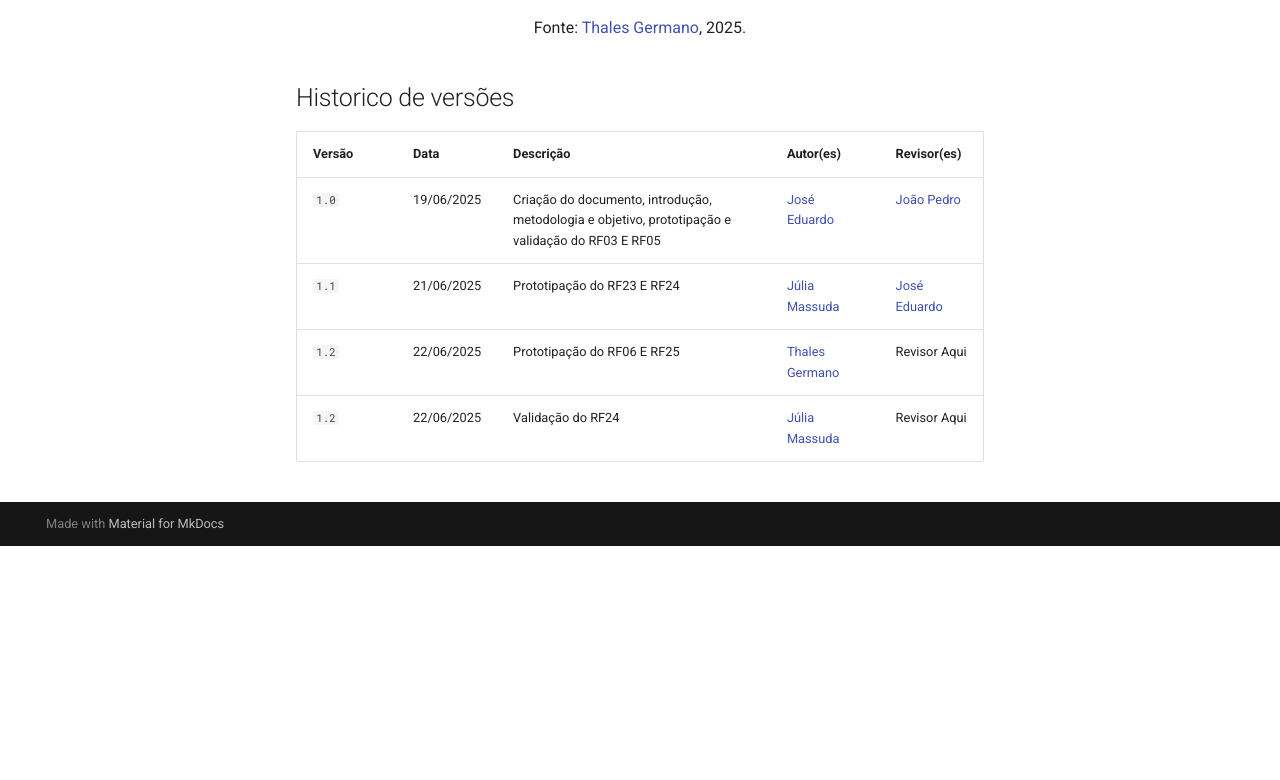
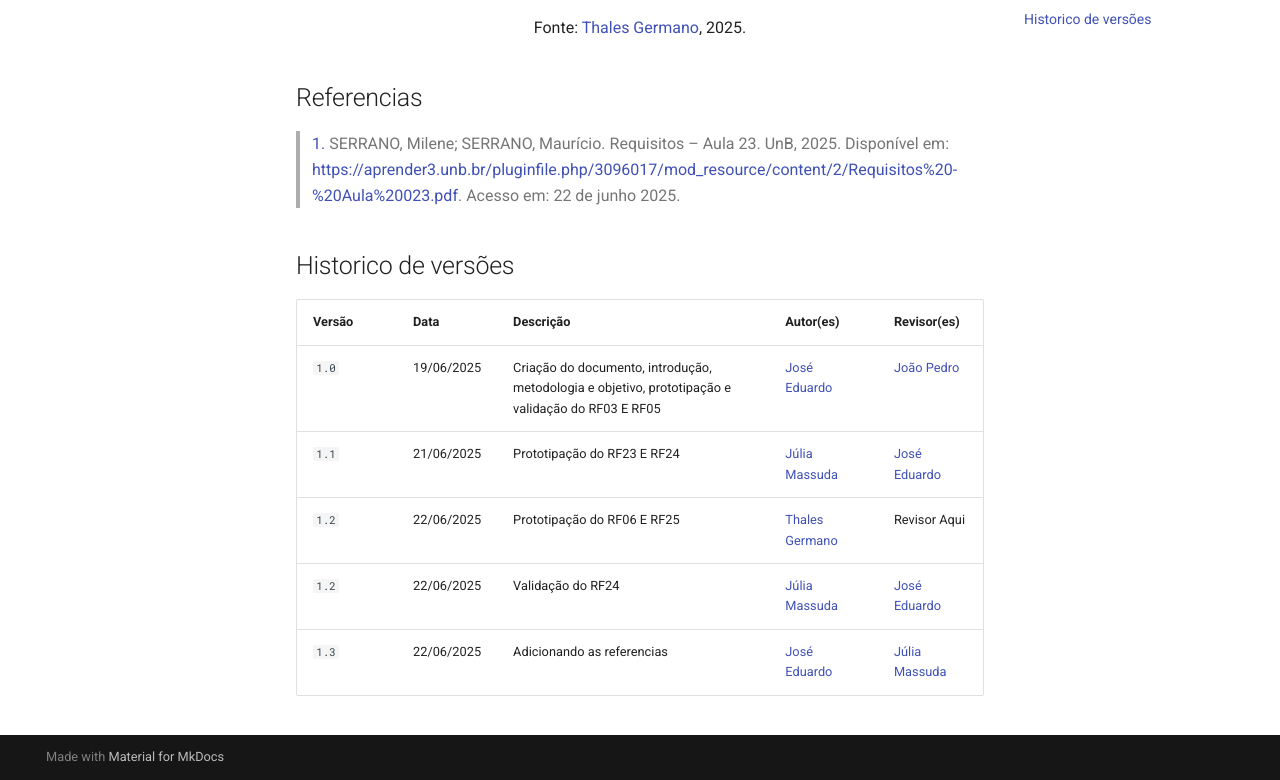
Before and after one commit to Requisitos-de-Software/2025.1-Meu-INSS, an MkDocs documentation site: the page built from docs/validacao/prototipacao.md, in a window 1280 px wide and 1400 px high, scrolled down 9587 px. Shown: the part 620-1400 px from the top of the window. Built offline with MkDocs 1.6.1 and Material for MkDocs 9.7.7, drawn with Linux system fonts in a browser that asks for light colours; comment, search, counter and statistics services are not loaded; before the commit the page ends 10753 px from its top, so only the background shows below that.

Commit message:
corrigindo ref

```diff
--- a/docs/validacao/prototipacao.md
+++ b/docs/validacao/prototipacao.md
@@ -222,7 +222,10 @@ O usuário testou o protótipo desenvolvido, especificamente o referente ao [RF2
 
 <font size="3"><p style="text-align: center">Fonte: [Thales Germano](https://github.com/thalesgvl), 2025.</p></font>
 
+## Referencias
 
+> <a>1.</a> SERRANO, Milene; SERRANO, Maurício. Requisitos – Aula 23. UnB, 2025. Disponível em: [https://aprender3.unb.br/pluginfile.php/3096017/mod_resource/content/2/Requisitos%20-%20Aula%20023.pdf](https://aprender3.unb.br/pluginfile.php/3096017/mod_resource/content/2/Requisitos%20-%20Aula%20023.pdf). Acesso em: 22 de junho 2025.
+>
 
 
 ## Historico de versões
@@ -232,4 +235,5 @@ O usuário testou o protótipo desenvolvido, especificamente o referente ao [RF2
 | `1.0`   | 19/06/2025 | Criação do documento, introdução, metodologia e objetivo, prototipação e validação do RF03 E RF05                         | [José Eduardo](https://github.com/jevprado)    | [João Pedro](https://github.com/JpRodrigues2) |
 | `1.1`   | 21/06/2025 | Prototipação do RF23 E RF24                        |  [Júlia Massuda](https://github.com/JuliaReis18)  | [José Eduardo](https://github.com/jevprado)
 | `1.2`   | 22/06/2025 | Prototipação do RF06 E RF25                        |  [Thales Germano](https://github.com/thalesgvl)  | Revisor Aqui
-| `1.2`   | 22/06/2025 | Validação do RF24                      |  [Júlia Massuda](https://github.com/JuliaReis18) | Revisor Aqui
+| `1.2`   | 22/06/2025 | Validação do RF24                      |  [Júlia Massuda](https://github.com/JuliaReis18) |  [José Eduardo](https://github.com/jevprado)
+| `1.3`   | 22/06/2025 | Adicionando as referencias                      |   [José Eduardo](https://github.com/jevprado)  | [Júlia Massuda](https://github.com/JuliaReis18)
```
